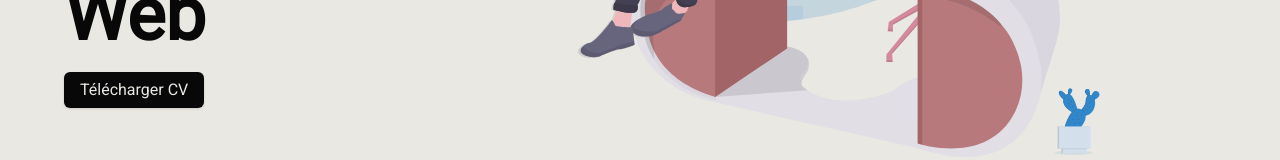
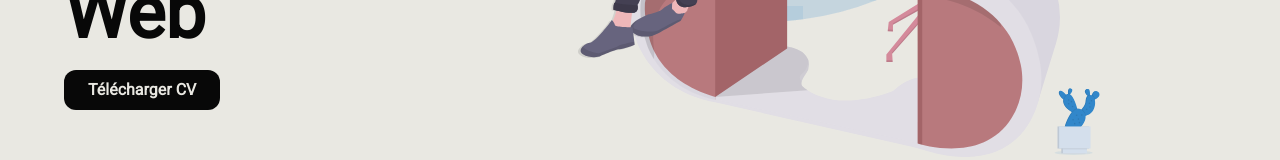
Before and after one commit to SebastienLaurentt/Portfolio-V2, a Next.js app: page / in a window 1280 px wide. Shown: the part 478-638 px from the top of the page. Built offline with nearby package versions, Linux system fonts and the light colour scheme.

Commit message:
update shad cn default button css

```diff
--- a/components/ui/button.tsx
+++ b/components/ui/button.tsx
@@ -10,7 +10,7 @@ const buttonVariants = cva(
     variants: {
       variant: {
         default:
-          "bg-secondary text-secondary-foreground shadow hover:bg-primary/90",
+          "bg-secondary text-secondary-foreground font-semibold rounded-xl",
         icons:
           "bg-background text-tertiary-foreground border rounded-lg ",
         outline:
@@ -21,7 +21,7 @@ const buttonVariants = cva(
         link: "text-primary underline-offset-4 hover:underline",
       },
       size: {
-        default: "h-9 px-4 py-2",
+        default: "h-9 px-6 py-5",
         sm: "h-8 rounded-md px-3 text-xs",
         lg: "h-10 rounded-md px-8",
         icons:"h-10 w-10 p-1"
```
